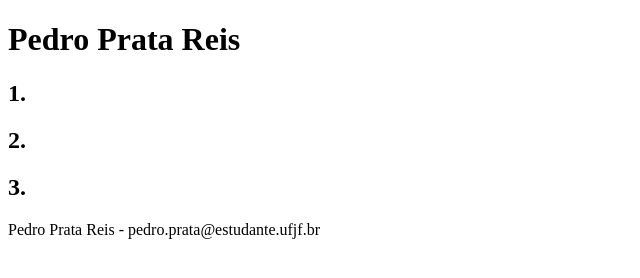
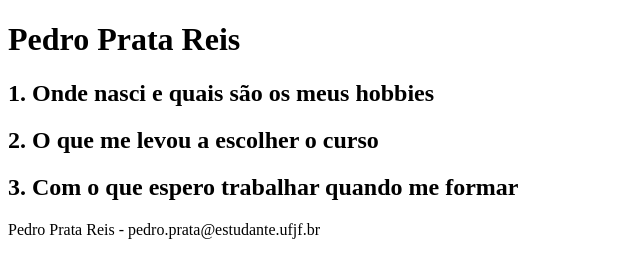
Before and after one commit to ufjf-dcc121/ufjf-dcc121-2023-1-atv5-PedroPrataReis, a plain HTML site: page index.html in a window 1280 px wide. Shown: the whole page, without its empty margins (0-640 px from the left). Drawn offline with Linux system fonts and the light colour scheme.

Commit message:
coloca titulo nas seções

```diff
--- a/index.html
+++ b/index.html
@@ -13,21 +13,21 @@
     <main>
 
         <div>
-            <h2>1. </h2>
+            <h2>1. Onde nasci e quais são os meus hobbies</h2>
 
             <p></p>
         </div>
 
 
         <div>
-            <h2>2. </h2>
+            <h2>2. O que me levou a escolher o curso</h2>
 
             <p></p>
         </div>
 
 
         <div>
-            <h2>3. </h2>
+            <h2>3. Com o que espero trabalhar quando me formar</h2>
 
             <p></p>
         </div>
```
